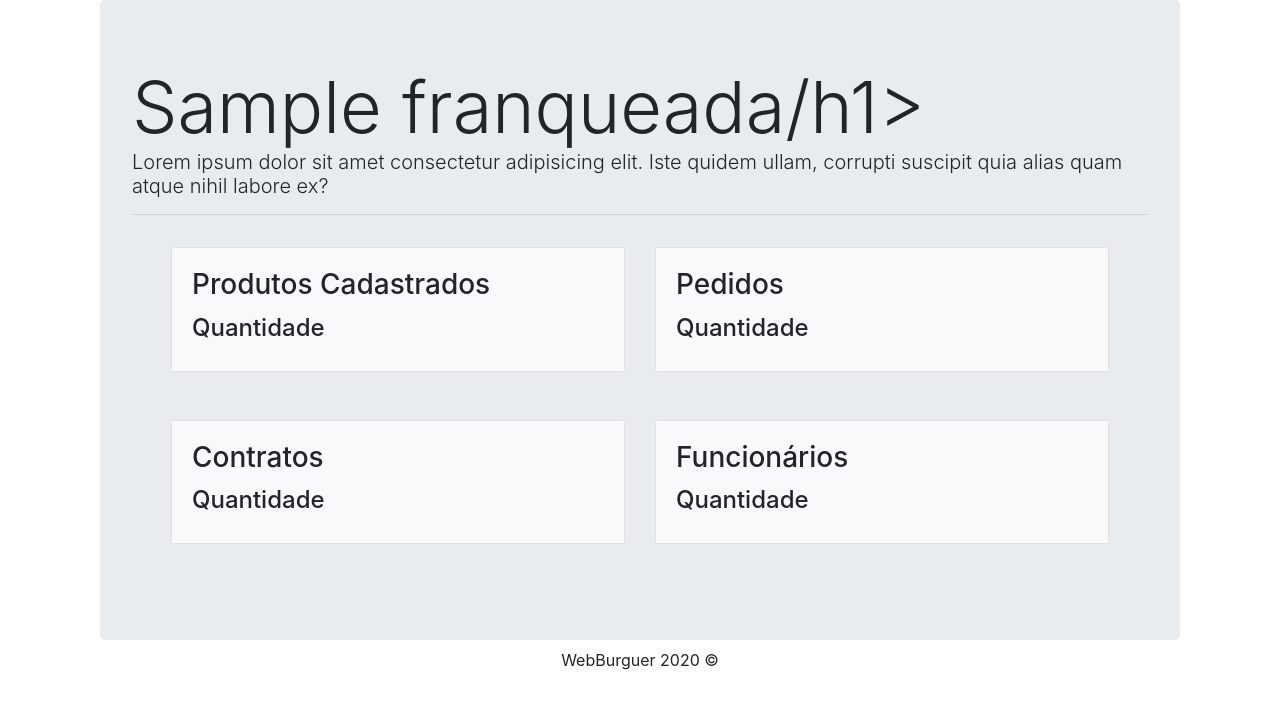
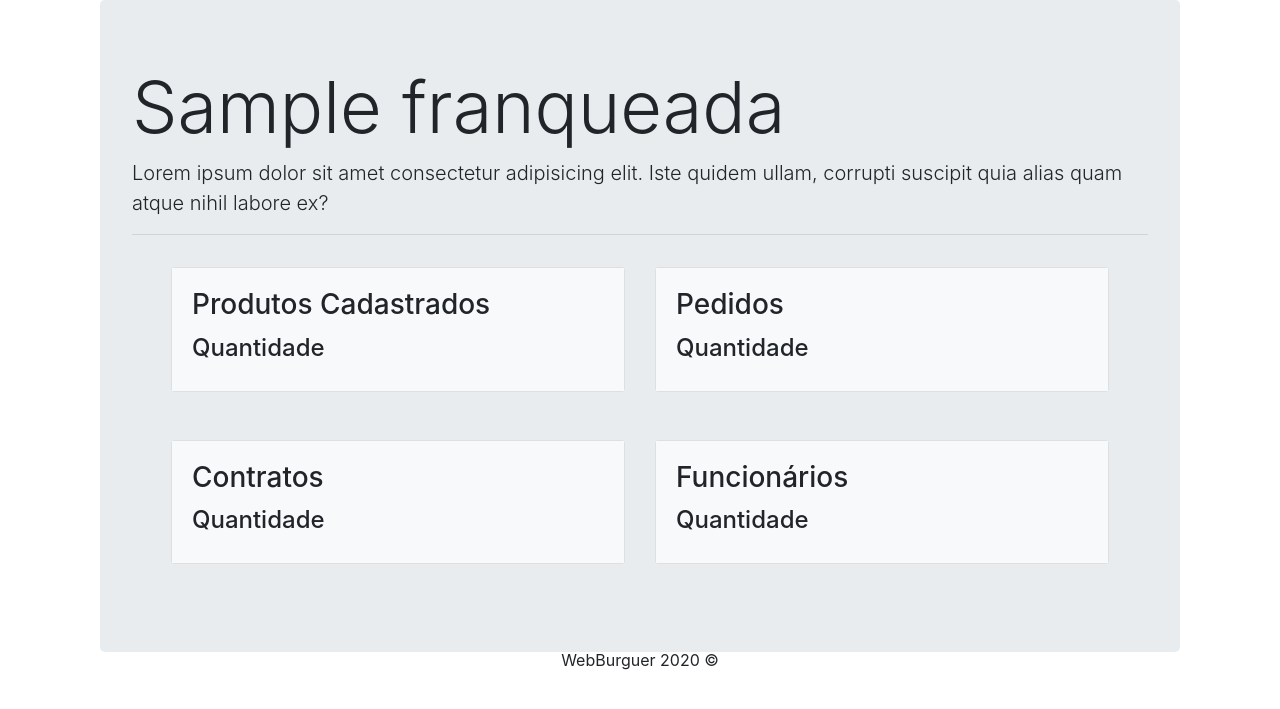
Before and after one commit to gumbarros/webburguer, a Django app: page /home/ in a window 1280 px wide. Shown: the part 77-786 px from the top of the page. Run offline with Django 3.2, Linux system fonts and the light colour scheme; a user stored in the database is signed in; tables that the repository leaves empty hold one stand-in row (values such as "Sample post"); some libraries are stand-ins or nearby versions.

Commit message:
Dynamic franqueada

```diff
--- a/src/webburguer_app/templates/home.html
+++ b/src/webburguer_app/templates/home.html
@@ -10,7 +10,7 @@
                 <div class="col-sm-12">
                     <div class="container-fluid">
                         <div class="jumbotron">
-                            <h1 class="display-3">{{ franqueada }}/h1>
+                            <h1 class="display-3">{{ franqueada }}</h1>
                             <p class="lead">Lorem ipsum dolor sit amet consectetur adipisicing elit. Iste quidem ullam, corrupti suscipit quia alias quam atque nihil labore ex?</p>
                             <hr class="my-2">
                             <div class="container-fluid">
```
